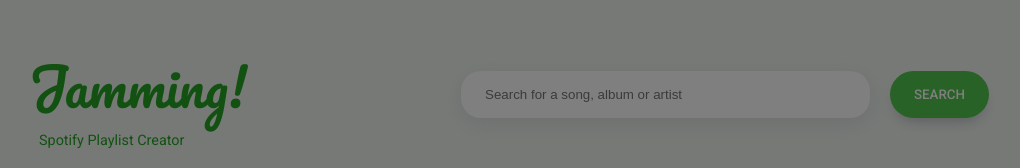
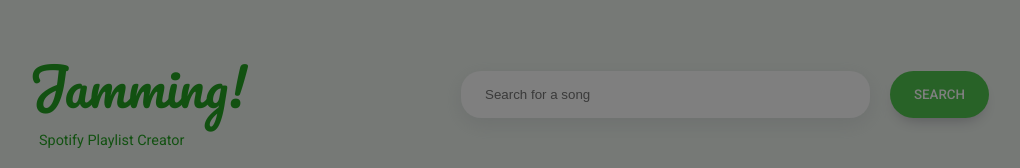
Before and after one commit to cvsluis/jamming, a React (Create React App) app: page / in a window 1280 px wide. Shown: the top 168 px of the page, without its empty margins (131-1151 px from the left). Built offline with nearby package versions, Linux system fonts and the light colour scheme; no server answers.

Commit message:
feat: add dynamic button clicks

```diff
--- a/src/components/Button.jsx
+++ b/src/components/Button.jsx
@@ -3,7 +3,7 @@ import '../styles/Button.scss'
 
 const Button = (props) => {
   return (
-    <button className='submit'>{props.children}</button>
+    <button onClick={props.onButtonPress} className='submit'>{props.children}</button>
   )
 }
 
--- a/src/components/Playlist.jsx
+++ b/src/components/Playlist.jsx
@@ -1,9 +1,9 @@
-import React, { useState } from 'react';
+import React from 'react';
 import '../styles/Playlist.scss'
 import Tracklist from './Tracklist';
 import Button from './Button';
 
-const Playlist = ({ songs, updatePlaylist, isInPlaylist, updatePlaylistTitle, playlistTitle }) => {
+const Playlist = ({ songs, updatePlaylist, isInPlaylist, updatePlaylistTitle, playlistTitle, onSubmitPlaylist }) => {
   return (
     <div className="article-container">
       <div className='playlist-form'>
@@ -11,7 +11,7 @@ const Playlist = ({ songs, updatePlaylist, isInPlaylist, updatePlaylistTitle, pl
         <hr></hr>
       </div>
       <Tracklist songs={songs} updatePlaylist={updatePlaylist} isInPlaylist={isInPlaylist} />
-      <Button>Submit to Spotify</Button>
+      <Button onButtonPress={onSubmitPlaylist}>Submit to Spotify</Button>
     </div>
   );
 };
--- a/src/components/SearchBar.jsx
+++ b/src/components/SearchBar.jsx
@@ -5,8 +5,8 @@ import Button from './Button';
 const SearchBar = ({ searchString, updateSearchString, onSubmitSearch }) => {
   return (
     <form className='search-bar' onSubmit={onSubmitSearch}>
-      <input value={searchString} onChange={updateSearchString} type="text" name="search-bar" id="search-bar" placeholder='Search for a song, album or artist' className='search-input'></input>
-      <Button>SEARCH</Button>
+      <input value={searchString} onChange={updateSearchString} type="text" name="search-bar" id="search-bar" placeholder='Search for a song' className='search-input'></input>
+      <Button onButtonPress={onSubmitSearch}>SEARCH</Button>
     </form>
   );
 };
```
